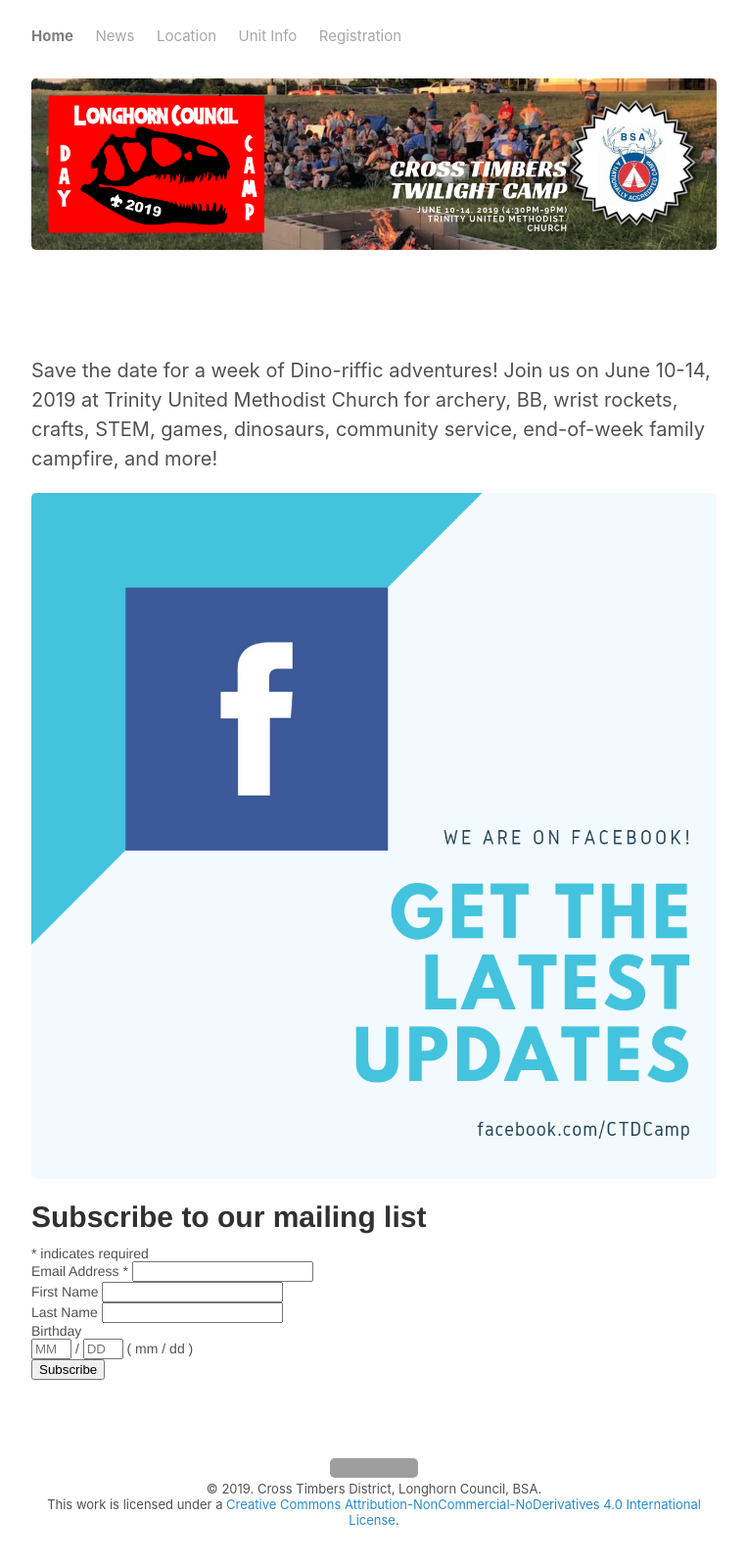
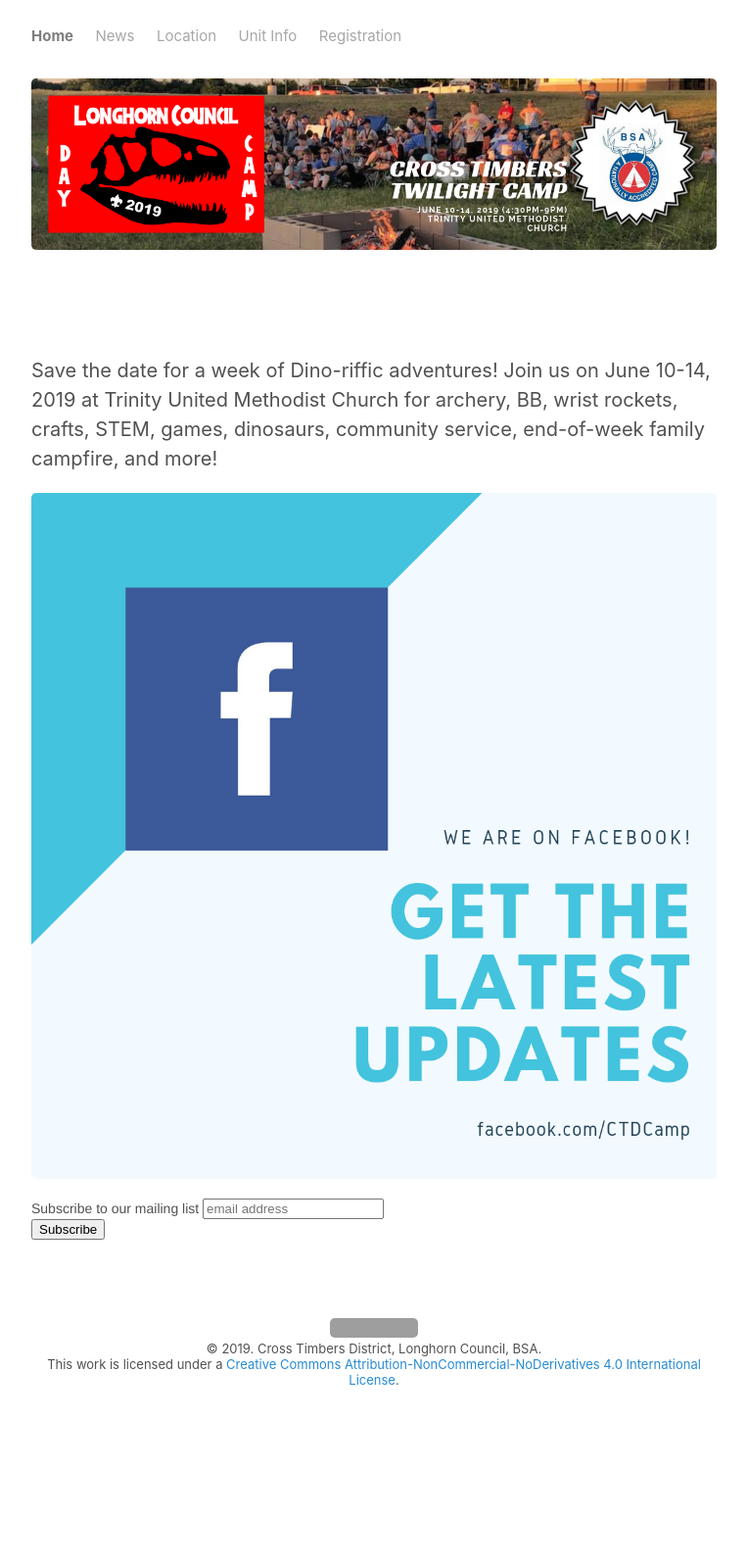
Before and after one commit to CrossTimbersDayCamp/crosstimbersdaycamp.github.io, a Jekyll site: the page built from index.md, in a window 1280 px wide. Shown: the whole page at 98% size, without its empty margins (258-1021 px from the left). Built offline with Jekyll 4.4.1, drawn with Linux system fonts in a browser that asks for light colours; comment, search, counter and statistics services are not loaded; after the commit the page ends 1456 px from its top, so only the background shows below that; grey boxes are pictures that could not be loaded.

Commit message:
Update index.md

```diff
--- a/index.md
+++ b/index.md
@@ -7,7 +7,7 @@
 [![We are on Facebook!](/public/content/images/onfacebook.png)](https://www.facebook.com/CTDCamp/)
 
 <!-- Begin Mailchimp Signup Form -->
-<link href="//cdn-images.mailchimp.com/embedcode/classic-10_7.css" rel="stylesheet" type="text/css">
+<link href="//cdn-images.mailchimp.com/embedcode/slim-10_7.css" rel="stylesheet" type="text/css">
 <style type="text/css">
 	#mc_embed_signup{background:#fff; clear:left; font:14px Helvetica,Arial,sans-serif; }
 	/* Add your own Mailchimp form style overrides in your site stylesheet or in this style block.
@@ -16,36 +16,13 @@
 <div id="mc_embed_signup">
 <form action="https://crosstimbersdistrict.us20.list-manage.com/subscribe/post?u=891c0ef10c4e37d9e4be81b22&amp;id=9952788ab8" method="post" id="mc-embedded-subscribe-form" name="mc-embedded-subscribe-form" class="validate" target="_blank" novalidate>
     <div id="mc_embed_signup_scroll">
-	<h2>Subscribe to our mailing list</h2>
-<div class="indicates-required"><span class="asterisk">*</span> indicates required</div>
-<div class="mc-field-group">
-	<label for="mce-EMAIL">Email Address  <span class="asterisk">*</span>
-</label>
-	<input type="email" value="" name="EMAIL" class="required email" id="mce-EMAIL">
-</div>
-<div class="mc-field-group">
-	<label for="mce-FNAME">First Name </label>
-	<input type="text" value="" name="FNAME" class="" id="mce-FNAME">
-</div>
-<div class="mc-field-group">
-	<label for="mce-LNAME">Last Name </label>
-	<input type="text" value="" name="LNAME" class="" id="mce-LNAME">
-</div>
-<div class="mc-field-group size1of2">
-	<label for="mce-BIRTHDAY-month">Birthday </label>
-	<div class="datefield">
-		<span class="subfield monthfield"><input class="birthday " type="text" pattern="[0-9]*" value="" placeholder="MM" size="2" maxlength="2" name="BIRTHDAY[month]" id="mce-BIRTHDAY-month"></span> /
-		<span class="subfield dayfield"><input class="birthday " type="text" pattern="[0-9]*" value="" placeholder="DD" size="2" maxlength="2" name="BIRTHDAY[day]" id="mce-BIRTHDAY-day"></span>
-		<span class="small-meta nowrap">( mm / dd )</span>
-	</div>
-</div>	<div id="mce-responses" class="clear">
-		<div class="response" id="mce-error-response" style="display:none"></div>
-		<div class="response" id="mce-success-response" style="display:none"></div>
-	</div>    <!-- real people should not fill this in and expect good things - do not remove this or risk form bot signups-->
+	<label for="mce-EMAIL">Subscribe to our mailing list</label>
+	<input type="email" value="" name="EMAIL" class="email" id="mce-EMAIL" placeholder="email address" required>
+    <!-- real people should not fill this in and expect good things - do not remove this or risk form bot signups-->
     <div style="position: absolute; left: -5000px;" aria-hidden="true"><input type="text" name="b_891c0ef10c4e37d9e4be81b22_9952788ab8" tabindex="-1" value=""></div>
     <div class="clear"><input type="submit" value="Subscribe" name="subscribe" id="mc-embedded-subscribe" class="button"></div>
     </div>
 </form>
 </div>
-<script type='text/javascript' src='//s3.amazonaws.com/downloads.mailchimp.com/js/mc-validate.js'></script><script type='text/javascript'>(function($) {window.fnames = new Array(); window.ftypes = new Array();fnames[0]='EMAIL';ftypes[0]='email';fnames[1]='FNAME';ftypes[1]='text';fnames[2]='LNAME';ftypes[2]='text';fnames[3]='ADDRESS';ftypes[3]='address';fnames[4]='PHONE';ftypes[4]='phone';fnames[5]='BIRTHDAY';ftypes[5]='birthday';}(jQuery));var $mcj = jQuery.noConflict(true);</script>
+
 <!--End mc_embed_signup-->
```
